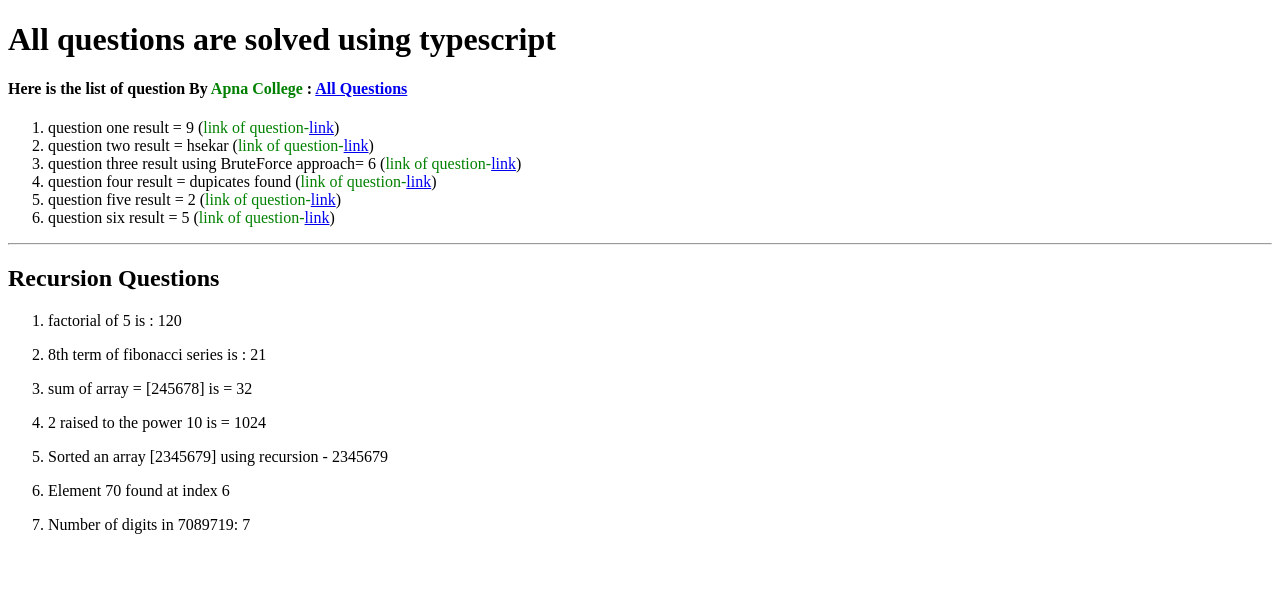
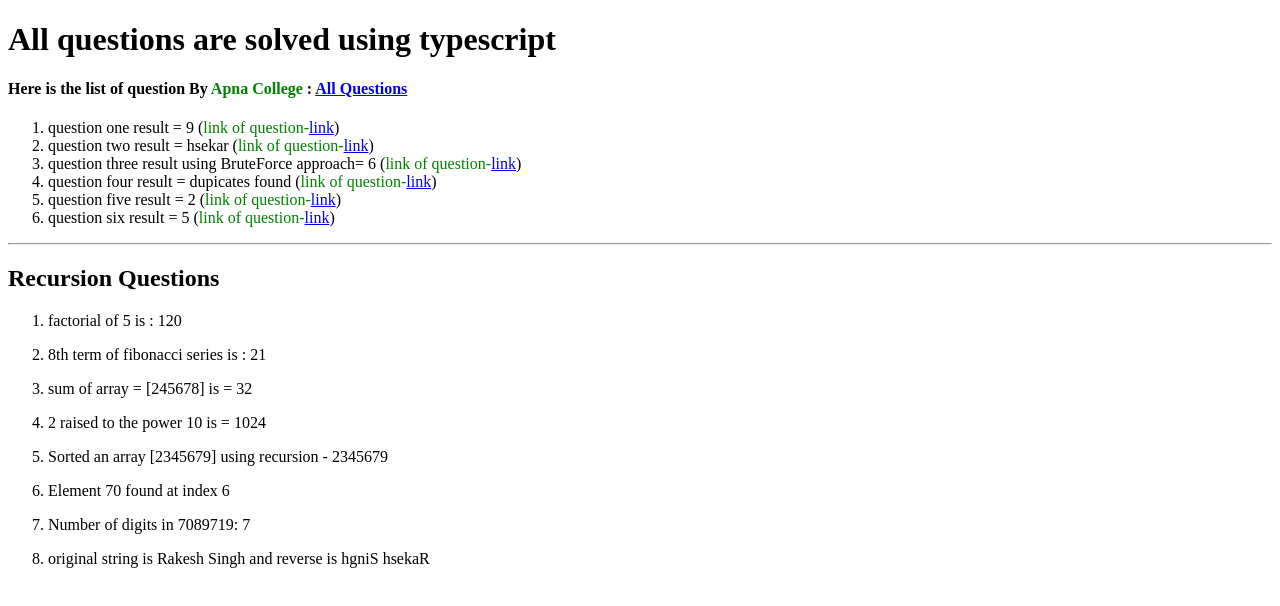
Before and after one commit to XI4507/codepractice, a React (Create React App) app: page / in a window 1280 px wide. Shown: the top 606 px of the page. Built offline with nearby package versions, Linux system fonts and the light colour scheme.

Commit message:
reverse a string using recursion

```diff
--- a/src/App.tsx
+++ b/src/App.tsx
@@ -4,6 +4,7 @@ import QueFour from "./components/queFour";
 import QueOne from "./components/queOne";
 import QueThree from "./components/queThree";
 import QueTwo from "./components/queTwo";
+import RecEight from "./recursion/RecEight";
 import RecFive from "./recursion/RecFive";
 import RecFour from "./recursion/RecFour";
 import RecSeven from "./recursion/RecSeven";
@@ -67,6 +68,9 @@ const App = () => {
         <li>
           <RecSeven />
         </li>
+        <li>
+          <RecEight />
+        </li>
       </ol>
     </div>
   );
--- /dev/null
+++ b/src/recursion/RecEight.tsx
@@ -0,0 +1,19 @@
+function reverseString(input: string): string {
+  if (input.length <= 1) {
+    return input;
+  } else {
+    return reverseString(input.slice(1)) + input[0];
+  }
+}
+
+const RecEight = () => {
+  const originalString = "Rakesh Singh";
+  const reversedString = reverseString(originalString);
+  return (
+    <div>
+      <p>{`original string is ${originalString} and reverse is ${reversedString}`}</p>
+    </div>
+  );
+};
+
+export default RecEight;
```
